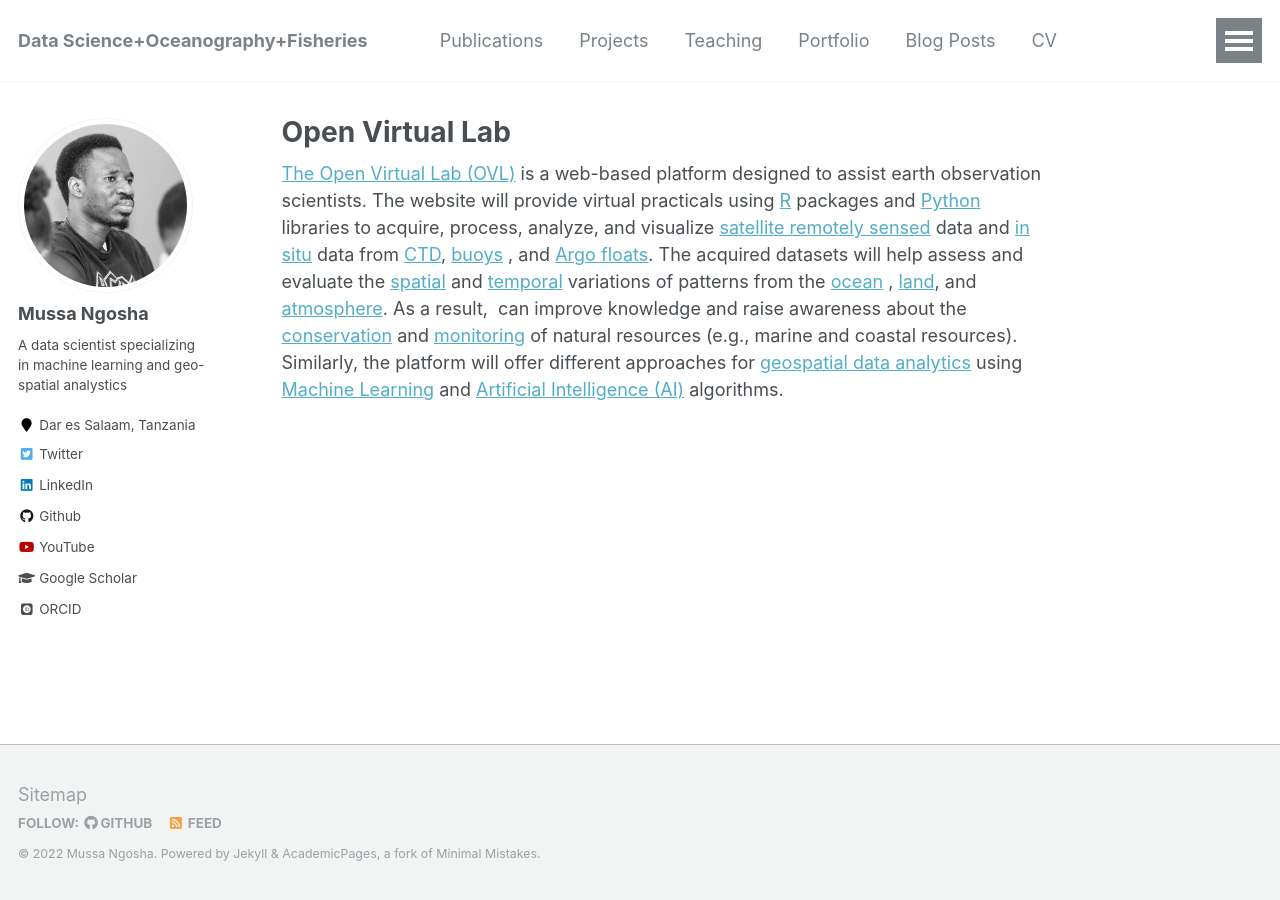
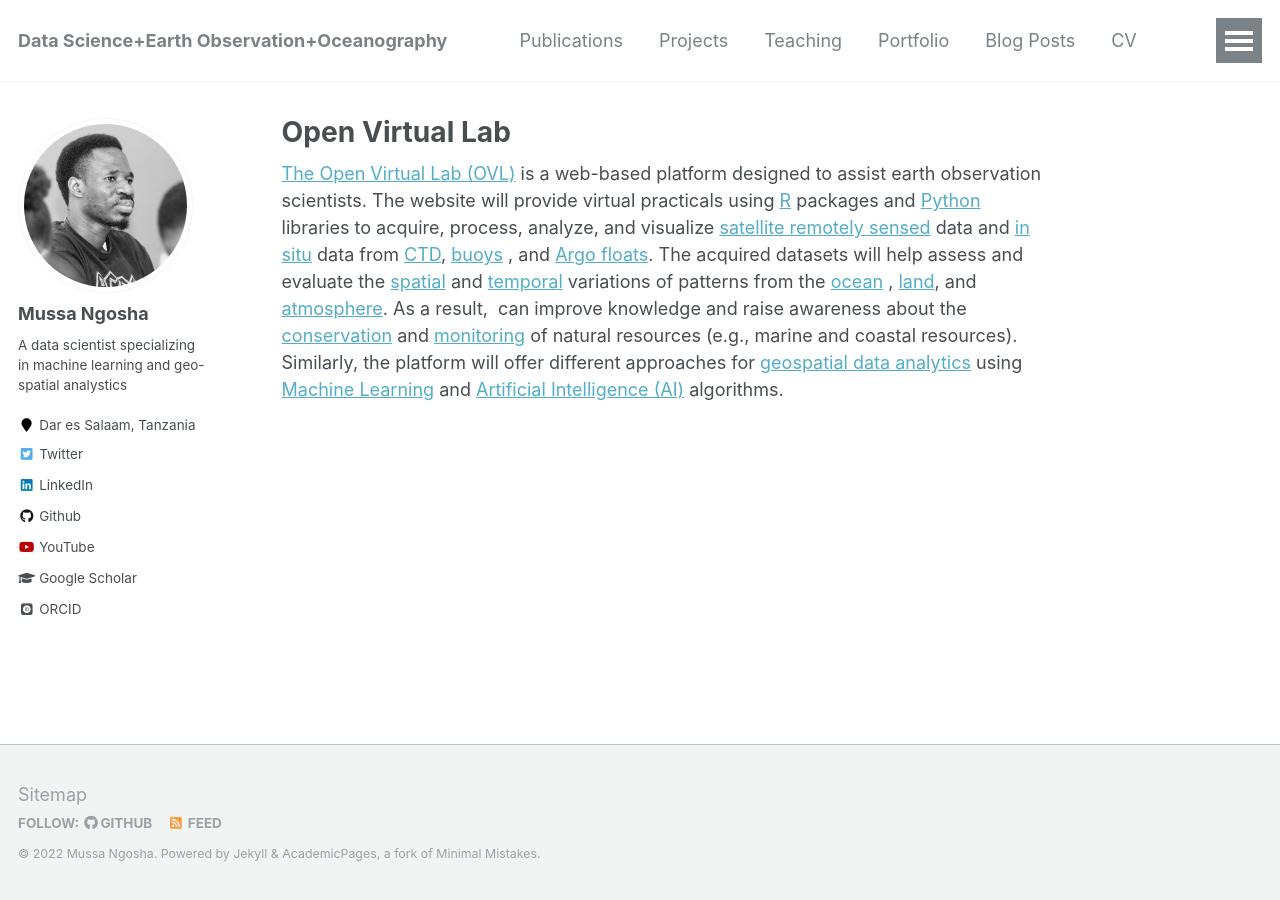
Before and after one commit to NgoshaJr/ngoshajr.github.io, a Jekyll site: the page built from _pages/about.md, in a window 1280 px wide. Built offline with Jekyll 4.4.1, drawn with Linux system fonts in a browser that asks for light colours; some web fonts are replaced.

Commit message:
Update _config.yml

```diff
--- a/_config.yml
+++ b/_config.yml
@@ -7,7 +7,7 @@
 
 # Site Settings
 locale                   : "en-US"
-title                    : "Data Science+Oceanography+Fisheries"
+title                    : "Data Science+Earth Observation+Oceanography"
 title_separator          : "-"
 name                     : &name "Mussa Ngosha"
 description              : &description "A personal website"
```
